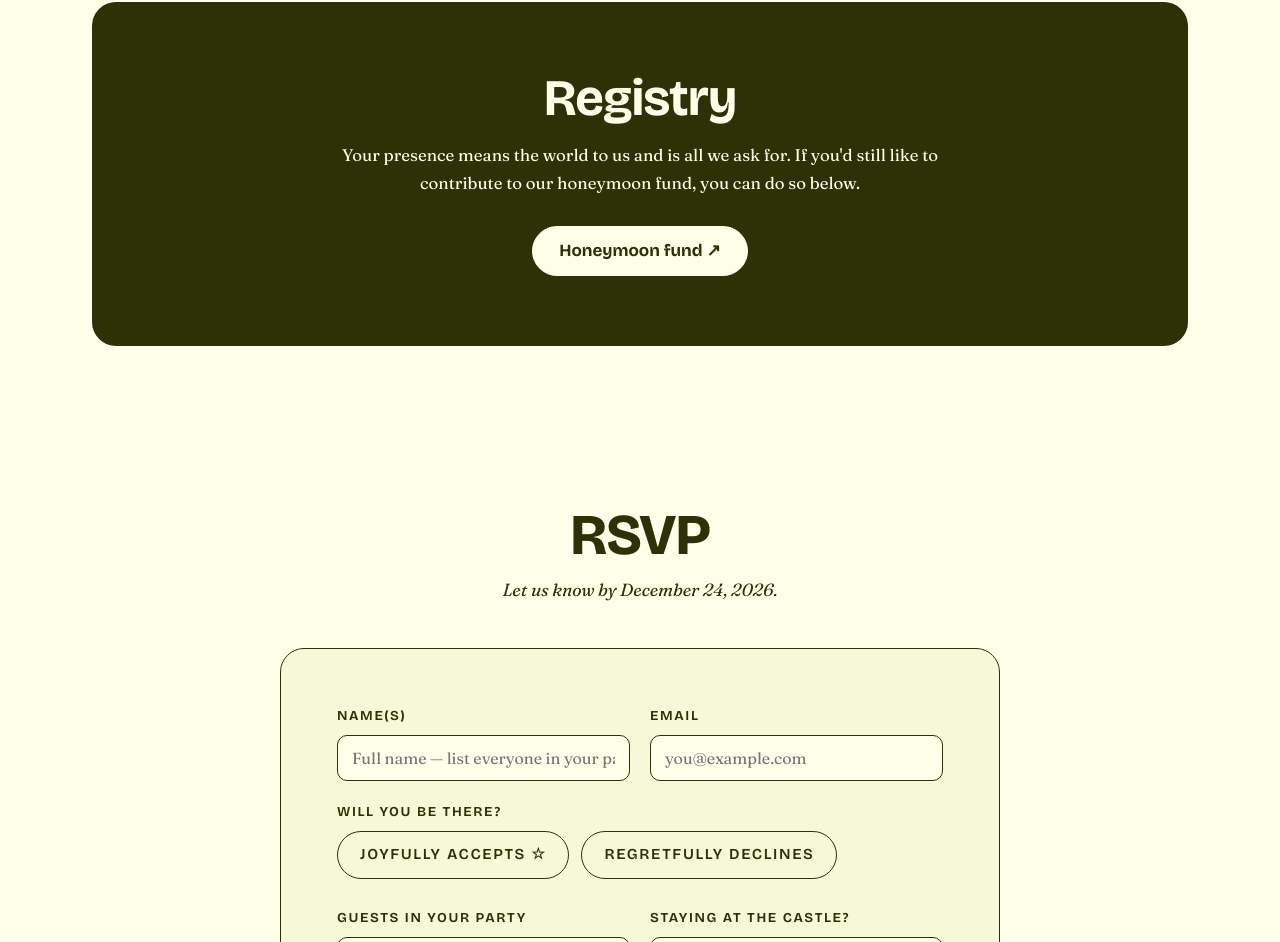
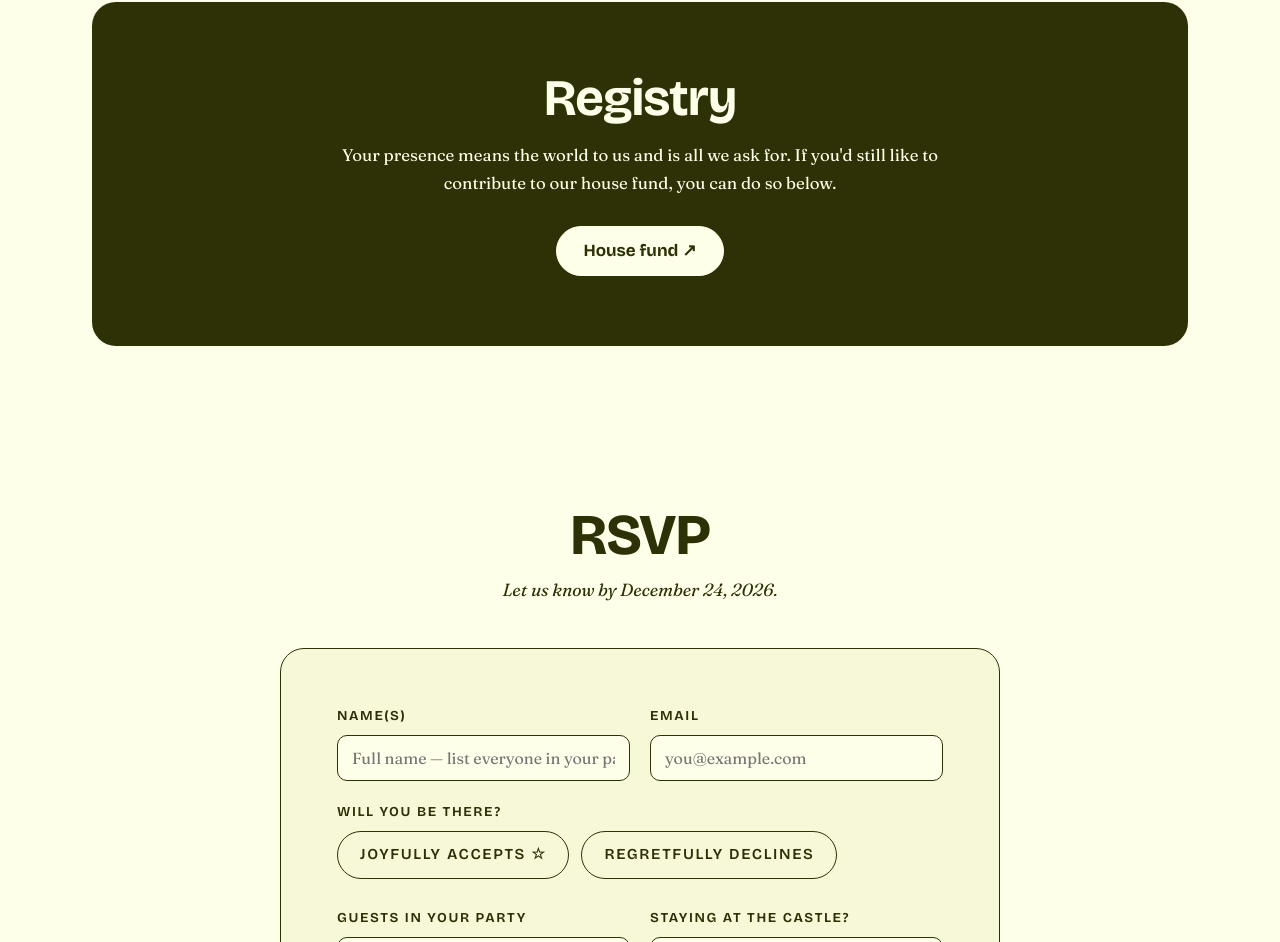
Before and after one commit to fccuthbertson/jordan-connor-wedding, a plain HTML site: page index.html in a window 1280 px wide. Shown: the part 3128-4070 px from the top of the page. Drawn offline with nearby package versions, Linux system fonts and the light colour scheme.

Commit message:
Change registry wording from honeymoon fund to house fund
Co-Authored-By: Claude Fable 5 <noreply@anthropic.com>

```diff
--- a/index.html
+++ b/index.html
@@ -413,8 +413,8 @@
 <section id="registry">
   <div class="registry">
     <h2>Registry</h2>
-    <p>Your presence means the world to us and is all we ask for. If you'd still like to contribute to our honeymoon fund, you can do so below.</p>
-    <a class="btn" href="https://account.venmo.com/u/jshafer">Honeymoon fund ↗</a>
+    <p>Your presence means the world to us and is all we ask for. If you'd still like to contribute to our house fund, you can do so below.</p>
+    <a class="btn" href="https://account.venmo.com/u/jshafer">House fund ↗</a>
   </div>
 </section>
 
```
